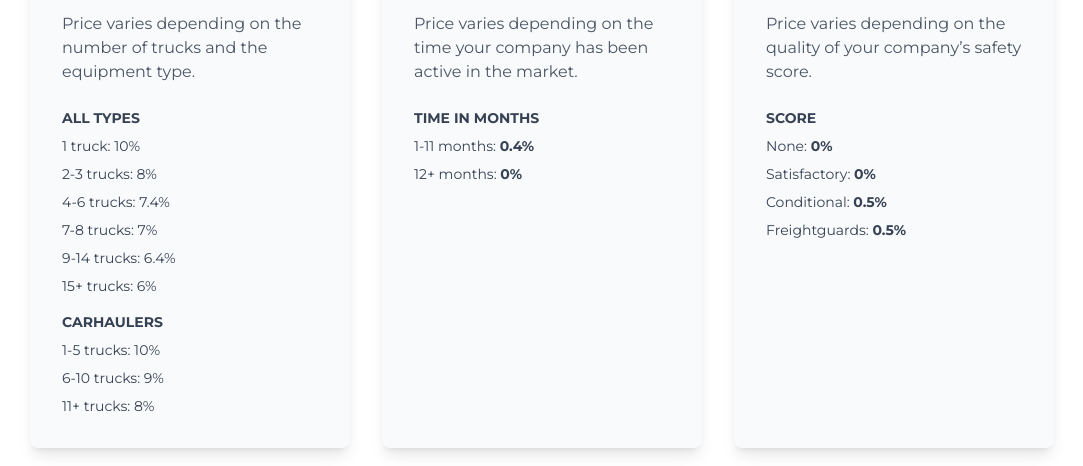
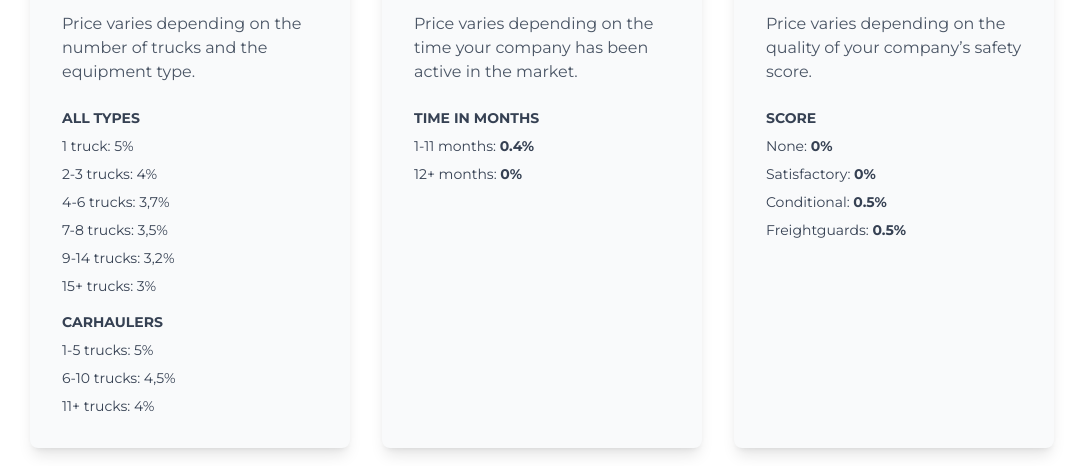
Before and after one commit to AmmarHussainn/haulnova, a React (Vite) app: page /pricing in a window 1280 px wide. Shown: the part 1140-1606 px from the top of the page, without its empty margins (98-1181 px from the left). Built offline with nearby package versions, Linux system fonts and the light colour scheme.

Commit message:
update pricing page

```diff
--- a/src/components/pricingformation.jsx
+++ b/src/components/pricingformation.jsx
@@ -22,16 +22,16 @@ export default function PricingFormation() {
           </p>
           <div className="text-sm text-gray-700 space-y-2">
             <p><strong>ALL TYPES</strong></p>
-            <p>1 truck: 10%</p>
-            <p>2-3 trucks: 8%</p>
-            <p>4-6 trucks: 7.4%</p>
-            <p>7-8 trucks: 7%</p>
-            <p>9-14 trucks: 6.4%</p>
-            <p>15+ trucks: 6%</p>
+            <p>1 truck: 5%</p>
+            <p>2-3 trucks: 4%</p>
+            <p>4-6 trucks: 3,7%</p>
+            <p>7-8 trucks: 3,5%</p>
+            <p>9-14 trucks: 3,2%</p>
+            <p>15+ trucks: 3%</p>
             <p className="mt-4"><strong>CARHAULERS</strong></p>
-            <p>1-5 trucks: 10%</p>
-            <p>6-10 trucks: 9%</p>
-            <p>11+ trucks: 8%</p>
+            <p>1-5 trucks: 5%</p>
+            <p>6-10 trucks: 4,5%</p>
+            <p>11+ trucks: 4%</p>
           </div>
         </div>
 
```
